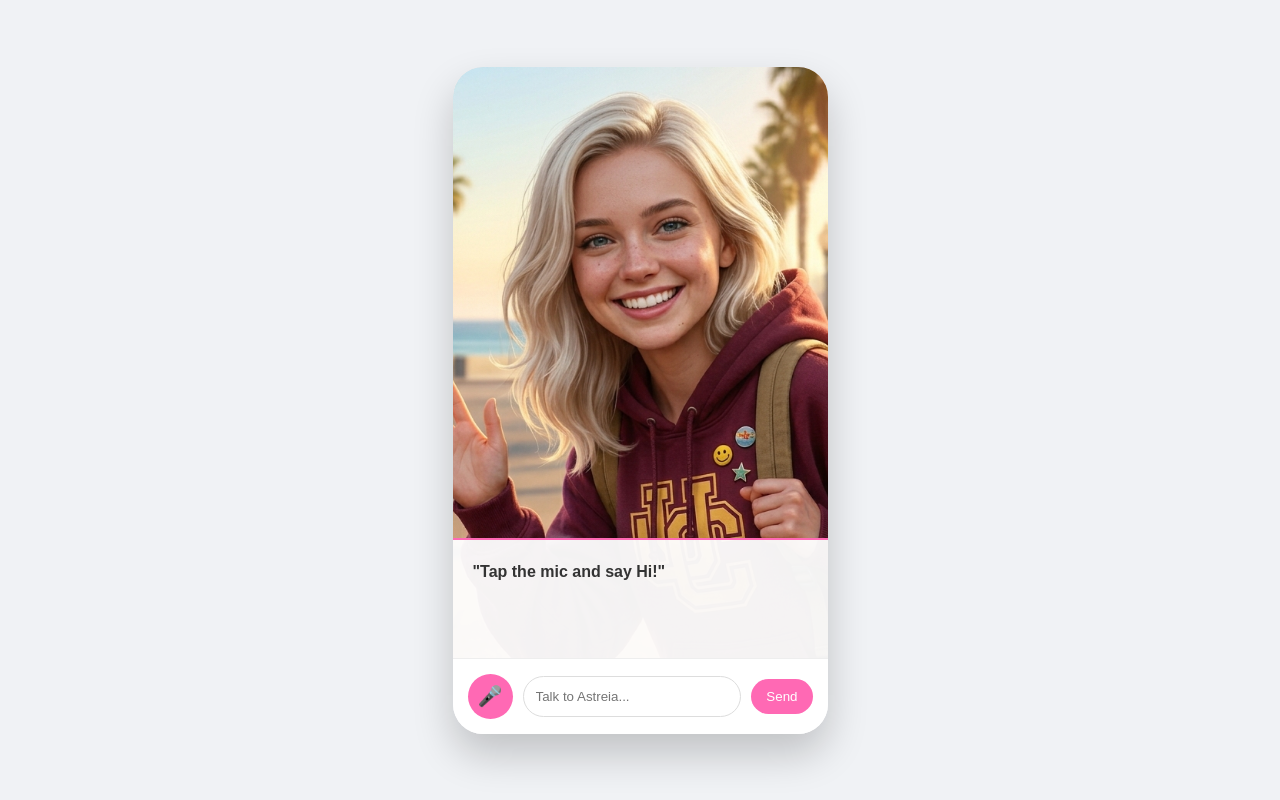
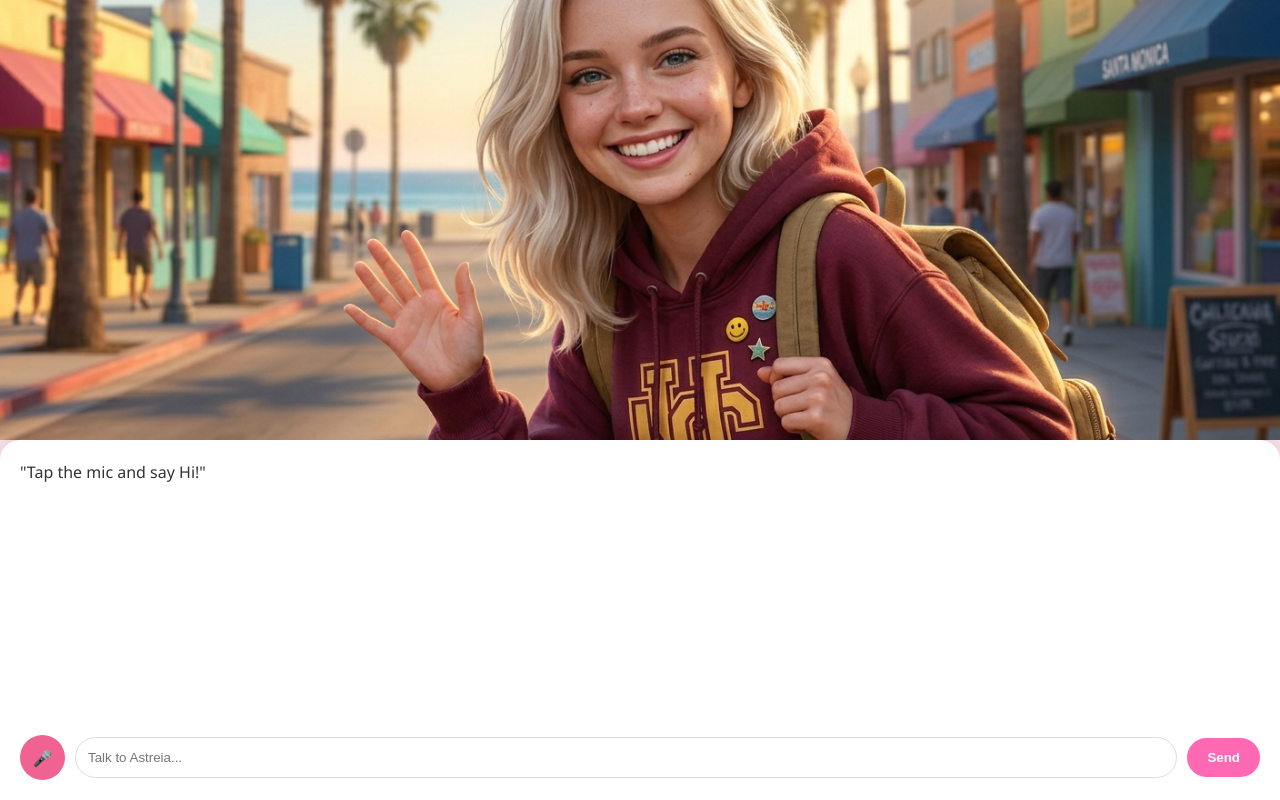
Before and after one commit to fantasyspring/ASTREIA, a Flask app: page / in a window 1280 px wide. Run offline with Flask 3, Linux system fonts and the light colour scheme.

Commit message:
Update index.html

```diff
--- a/templates/index.html
+++ b/templates/index.html
@@ -1,120 +1,64 @@
 <!DOCTYPE html>
-<html lang="ja">
+<html lang="en">
 <head>
     <meta charset="UTF-8">
-    <meta name="viewport" content="width=device-width, initial-scale=1.0">
+    <meta name="viewport" content="width=device-width, initial-scale=1.0, maximum-scale=1.0, user-scalable=no">
     <title>ASTREIA</title>
+
+    <link rel="apple-touch-icon" href="{{ url_for('static', filename='avatar.png') }}">
+    <link rel="manifest" href="/manifest.json">
+    <meta name="theme-color" content="#ff69b4">
+    <meta name="apple-mobile-web-app-capable" content="yes">
+    <meta name="apple-mobile-web-app-status-bar-style" content="default">
+
     <style>
-        body { font-family: sans-serif; background: #f0f2f5; margin: 0; display: flex; justify-content: center; align-items: center; height: 100vh; }
-        .app-container { width: 375px; height: 667px; background: white; border-radius: 30px; box-shadow: 0 20px 40px rgba(0,0,0,0.2); overflow: hidden; display: flex; flex-direction: column; }
-
-        /* アバターセクションの復活 */
-        .avatar-section { flex: 1; background: url('/static/avatar.png') center/cover no-repeat; background-color: #ffe4e1; position: relative; }
-        .chat-overlay { position: absolute; bottom: 0; width: 100%; background: rgba(255,255,255,0.95); padding: 20px; box-sizing: border-box; border-top: 2px solid #ff69b4; min-height: 120px; }
-        .speech-bubble { font-size: 16px; font-weight: bold; color: #333; line-height: 1.5; }
-
-        /* 入力エリアの調整 */
-        .input-area { padding: 15px; display: flex; align-items: center; gap: 10px; border-top: 1px solid #eee; background: white; }
+        body { margin: 0; font-family: 'Segoe UI', Tahoma, Geneva, Verdana, sans-serif; background-color: #fce4ec; display: flex; flex-direction: column; height: 100vh; overflow: hidden; }
+        .avatar-container { flex: 1; display: flex; justify-content: center; align-items: center; overflow: hidden; position: relative; }
+        .avatar-container img { height: 100%; width: 100%; object-fit: cover; }
+        .chat-container { height: 40%; background: white; border-radius: 20px 20px 0 0; padding: 20px; box-shadow: 0 -5px 15px rgba(0,0,0,0.1); display: flex; flex-direction: column; }
+        .message-area { flex: 1; overflow-y: auto; margin-bottom: 10px; font-size: 16px; line-height: 1.5; color: #333; }
+        .input-area { display: flex; gap: 10px; align-items: center; }
         input { flex: 1; padding: 12px; border: 1px solid #ddd; border-radius: 25px; outline: none; }
-
-        /* ボタンのデザイン */
-        button { background: #ff69b4; color: white; border: none; padding: 10px 15px; border-radius: 25px; cursor: pointer; transition: 0.3s; }
-        #mic-btn {
-            background: #ff69b4; border-radius: 50%; width: 45px; height: 45px;
-            font-size: 20px; display: flex; align-items: center; justify-content: center;
-        }
-        #mic-btn.recording { background: red; transform: scale(1.1); box-shadow: 0 0 10px red; }
+        button { background: #ff69b4; color: white; border: none; padding: 12px 20px; border-radius: 25px; cursor: pointer; font-weight: bold; }
+        .mic-button { background: #f06292; width: 45px; height: 45px; border-radius: 50%; display: flex; justify-content: center; align-items: center; }
     </style>
 </head>
 <body>
-<div class="app-container">
-    <div class="avatar-section">
-        <div class="chat-overlay">
-            <div id="speech" class="speech-bubble">"Tap the mic and say Hi!"</div>
-        </div>
+
+<div class="avatar-container">
+    <img src="{{ url_for('static', filename='avatar.png') }}" alt="ASTREIA">
+</div>
+
+<div class="chat-container">
+    <div class="message-area" id="chat-box">
+        "Tap the mic and say Hi!"
     </div>
-
     <div class="input-area">
-        <button id="mic-btn" title="Hold to Speak">🎤</button>
-        <input type="text" id="userInput" placeholder="Talk to Astreia..." onkeypress="if(event.key==='Enter') sendMessage()">
-        <button id="send-btn" onclick="sendMessage()">Send</button>
+        <div class="mic-button">🎤</div>
+        <input type="text" id="user-input" placeholder="Talk to Astreia...">
+        <button onclick="sendMessage()">Send</button>
     </div>
 </div>
 
 <script>
-    const speech = document.getElementById('speech');
-    const input = document.getElementById('userInput');
-    const micBtn = document.getElementById('mic-btn');
+    async function sendMessage() {
+        const input = document.getElementById('user-input');
+        const box = document.getElementById('chat-box');
+        if (!input.value) return;
 
-    // --- 音声合成 (ASTREIAの声) ---
-    function speak(text) {
-        window.speechSynthesis.cancel();
-        // 絵文字を除去して読み上げ
-        const cleanText = text.replace(/([\u2700-\u27BF]|[\uE000-\uF8FF]|\uD83C[\uDC00-\uDFFF]|\uD83D[\uDC00-\uDFFF]|[\u2011-\u26FF]|\uD83E[\uDD10-\uDDFF])/g, '');
-        const uttr = new SpeechSynthesisUtterance(cleanText);
-        uttr.lang = 'en-US';
-        uttr.rate = 1.2;
-        uttr.pitch = 1.3;
+        const text = input.value;
+        input.value = '';
+        box.innerText = "Thinking...";
 
-        // 女性らしい声を選択
-        const voices = window.speechSynthesis.getVoices();
-        const v = voices.find(v => v.name.includes('Google US English') || v.name.includes('Samantha'));
-        if (v) uttr.voice = v;
+        const response = await fetch('/chat', {
+            method: 'POST',
+            headers: { 'Content-Type': 'application/json' },
+            body: JSON.stringify({ message: text })
+        });
+        const data = await response.json();
+        box.innerText = data.response;
+    }
+</script>
 
-        window.speechSynthesis.speak(uttr);
-    }
-
-    // --- 音声認識 (Masterの耳) ---
-    const SpeechRecognition = window.SpeechRecognition || window.webkitSpeechRecognition;
-    if (SpeechRecognition) {
-        const recognition = new SpeechRecognition();
-        recognition.lang = 'en-US';
-        recognition.interimResults = false;
-
-        // マイクボタンを押しっぱなしで録音
-        micBtn.addEventListener('mousedown', () => {
-            recognition.start();
-            micBtn.classList.add('recording');
-        });
-
-        micBtn.addEventListener('mouseup', () => {
-            recognition.stop();
-            micBtn.classList.remove('recording');
-        });
-
-        recognition.onresult = (event) => {
-            const transcript = event.results[0][0].transcript;
-            input.value = transcript;
-        };
-    } else {
-        micBtn.style.display = 'none';
-    }
-
-    // --- メッセージ送信 ---
-    async function sendMessage() {
-        const msg = input.value;
-        if (!msg) return;
-
-        speech.innerText = "Thinking...";
-        input.value = '';
-
-        try {
-            const res = await fetch('/chat', {
-                method: 'POST',
-                headers: {'Content-Type': 'application/json'},
-                body: JSON.stringify({message: msg})
-            });
-            const data = await res.json();
-
-            speech.innerText = data.response;
-            speak(data.response);
-        } catch (e) {
-            speech.innerText = "Error!";
-        }
-    }
-
-    // 初回クリック時の音声制限解除
-    document.body.onclick = () => { window.speechSynthesis.speak(new SpeechSynthesisUtterance("")); };
-</script>
 </body>
 </html>
```
